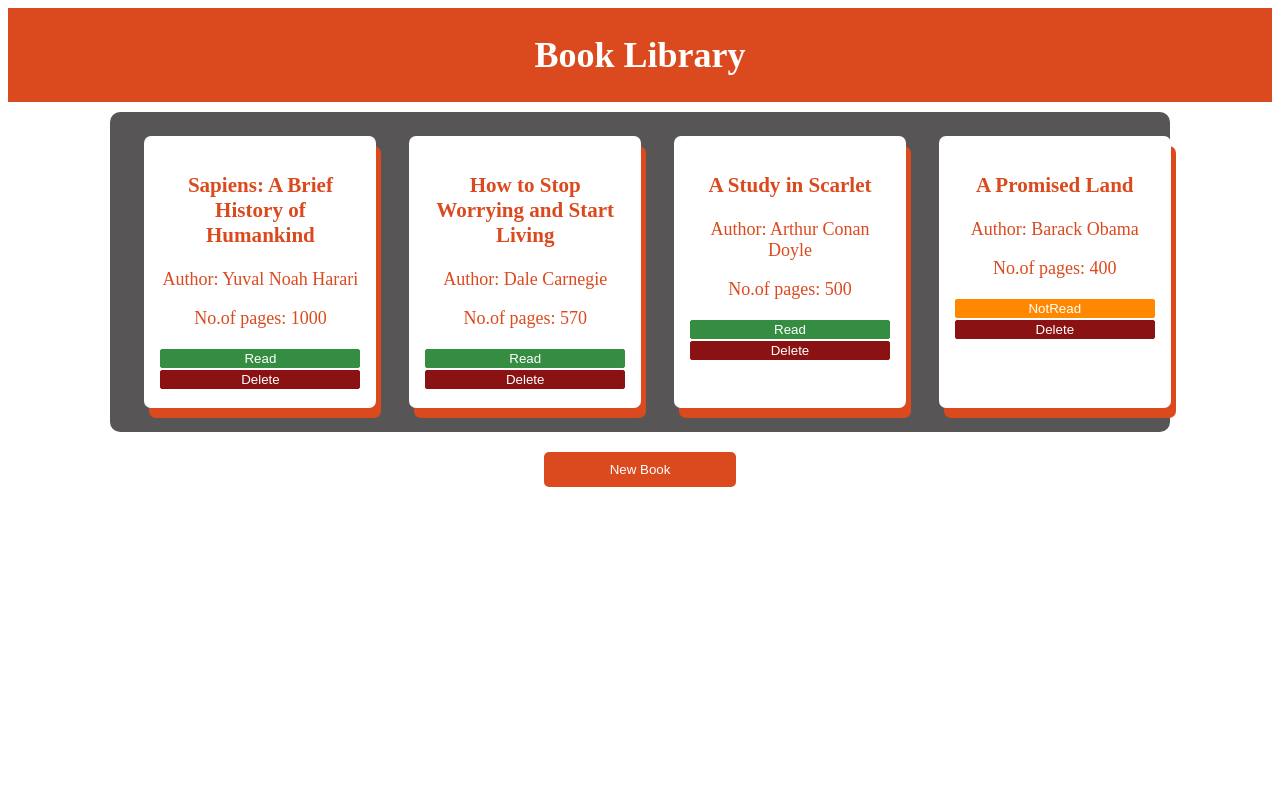
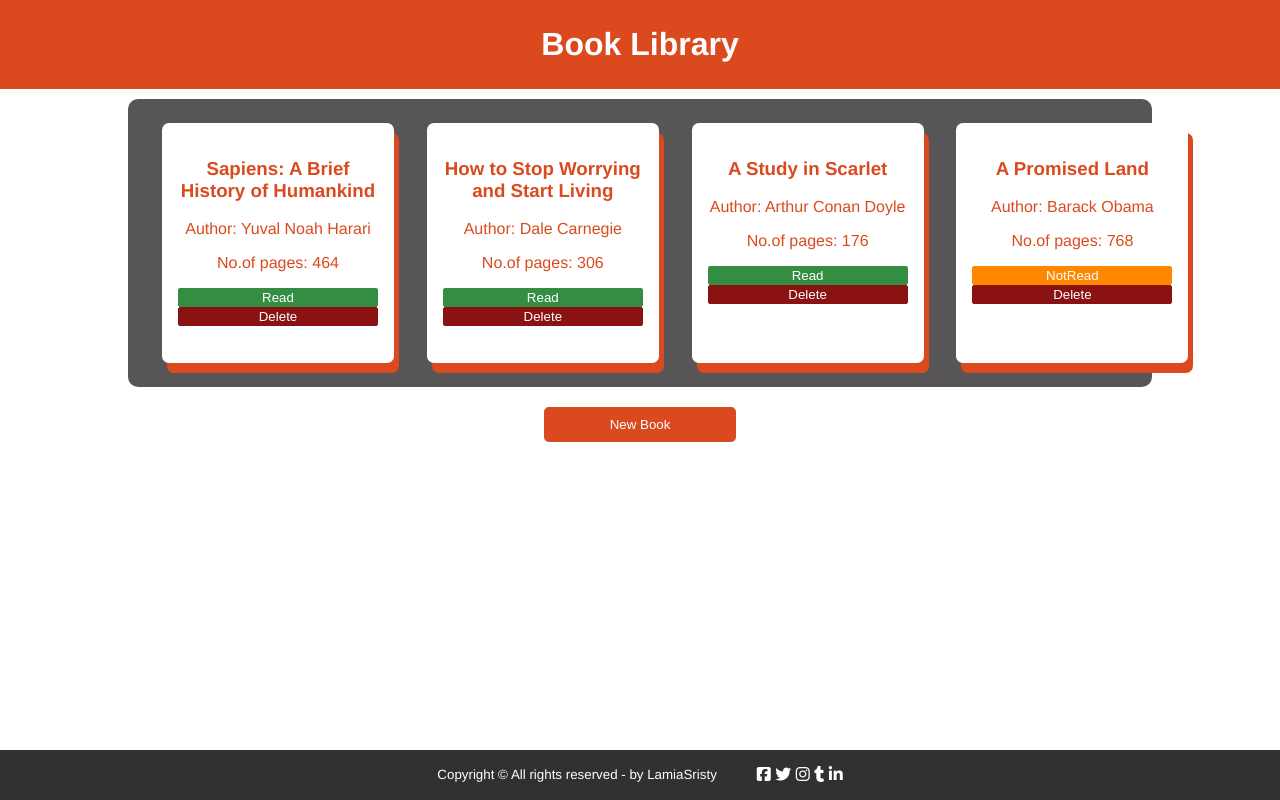
Before and after one commit to LamiaSristy/Library_JS, a plain HTML site: page index.html in a window 1280 px wide. Drawn offline with Linux system fonts and the light colour scheme.

Commit message:
added styles and changes in README.md file.

```diff
--- a/app.js
+++ b/app.js
@@ -18,10 +18,10 @@ function addBookToLibrary(book) {
   myLibrary.push(book);
 }
 
-const book1 = new Book('Sapiens: A Brief History of Humankind', 'Yuval Noah Harari', 1000, true);
-const book2 = new Book('How to Stop Worrying and Start Living', 'Dale Carnegie', 570, true);
-const book3 = new Book('A Study in Scarlet', ' Arthur Conan Doyle', 500, true);
-const book4 = new Book('A Promised Land', 'Barack Obama', 400, false);
+const book1 = new Book('Sapiens: A Brief History of Humankind', 'Yuval Noah Harari', 464, true);
+const book2 = new Book('How to Stop Worrying and Start Living', 'Dale Carnegie', 306, true);
+const book3 = new Book('A Study in Scarlet', ' Arthur Conan Doyle', 176, true);
+const book4 = new Book('A Promised Land', 'Barack Obama', 768, false);
 
 addBookToLibrary(book1);
 addBookToLibrary(book2);
--- a/index.html
+++ b/index.html
@@ -3,11 +3,13 @@
 <head>
   <meta charset="UTF-8">
   <meta name="viewport" content="width=device-width, initial-scale=1.0">
+  <script src="https://kit.fontawesome.com/867f1dd431.js" crossorigin="anonymous"></script>
   <link rel="stylesheet" href="styles.css">
-  <title>Document</title>
+  <title>MyLibrary</title>
 </head>
 <body>
   <div id="wrapper">
+
     <header>
         <div id="page-banner">
             <h1 class="title">Book Library</h1>
@@ -34,7 +36,25 @@
         </form>
       </div>
 
+      <footer  class="">
+        <div class="flexfooter">
+          <p>
+            <small>Copyright &copy; All rights reserved - by LamiaSristy</small>
+          </p>
+          <ul class="">
+             <li>
+               <i class="fab fa-facebook-square"></i>
+                <i class="fab fa-twitter"></i>
+                <i class="fab fa-instagram "></i>
+                 <i class="fab fa-tumblr "></i>
+                 <i class="fab fa-linkedin-in "></i>
+             </li>
+          </ul>
+        </div>
+      </footer>
+
   </div>
+
 
 </body>
 <!-- <script defer src="script.js"></script> -->
--- a/styles.css
+++ b/styles.css
@@ -1,12 +1,26 @@
-body {
-    font-size: 18px;
+html {
+    height: 100%;
+    box-sizing: border-box;
   }
 
+  *,
+  *:before,
+  *:after {
+    box-sizing: inherit;
+  }
 
-  #page-banner {
-    background: rgb(219, 74, 30);
-    padding: 10px 0;
+body {
+    position: relative;
+    margin: 0;
+    padding-bottom: 6rem;
+    min-height: 100%;
+    font-family: "Helvetica Neue", Arial, sans-serif;
   }
+
+#page-banner {
+  background: rgb(219, 74, 30);
+  padding: 10px 0;
+}
 
   .title {
     color: #fff;
@@ -126,3 +140,27 @@ body {
     width: 10vw;
     padding: 0.1rem;
   }
+
+
+footer {
+  position: absolute;
+  right: 0;
+  bottom: 0;
+  left: 0;
+  width: 100%;
+  background: rgb(49, 49, 49);
+  color: #fff;
+}
+
+footer p {
+    margin-top: 15px;
+}
+
+footer li {
+   list-style: none;
+}
+
+.flexfooter {
+    display: flex;
+    justify-content: center;
+}
```
Also changed, not shown: img/ss.png (added), 1 other file.
